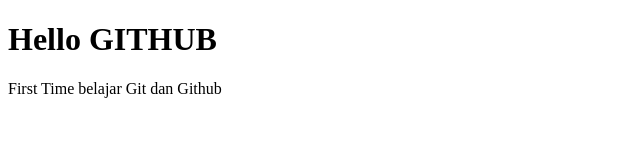
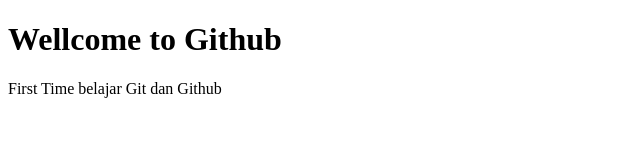
Before and after one commit to alghifarialim/belajar-git-hub, a plain HTML site: page index.html in a window 1280 px wide. Shown: the whole page, without its empty margins (0-640 px from the left). Drawn offline with Linux system fonts and the light colour scheme.

Commit message:
mengubah judul

```diff
--- a/index.html
+++ b/index.html
@@ -6,7 +6,7 @@
     <title>Belajar GITHUB</title>
   </head>
   <body>
-    <h1>Hello GITHUB</h1>
+    <h1>Wellcome to Github</h1>
     <p>First Time belajar Git dan Github</p>
   </body>
 </html>
```
Also changed, not shown: 1 other file.
